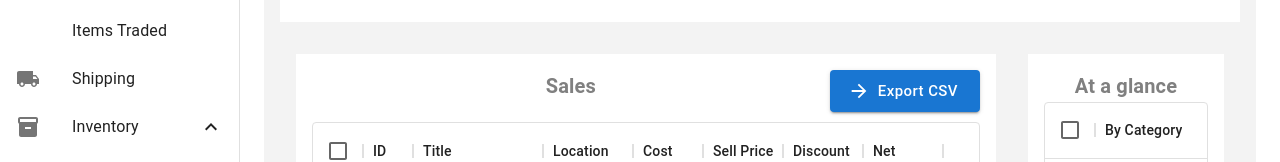
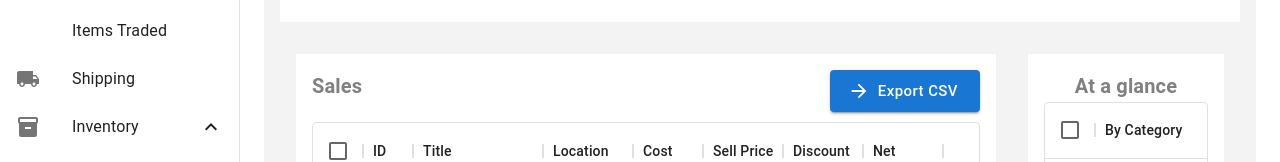
Before and after one commit to ginilo/cs160, a React (Create React App) app: page /Sales/ItemsSold in a window 1280 px wide. Shown: the part 306-468 px from the top of the page. Built offline with nearby package versions, Linux system fonts and the light colour scheme; the HTML template or start-up script is replaced by a standard one.

Commit message:
Changed spacing of the header of the Sales table in the Items Sold page.

```diff
--- a/src/components/ItemsSold.js
+++ b/src/components/ItemsSold.js
@@ -90,17 +90,20 @@ function ItemsSold() {
                 >
                     <Box
                         component="div"
-                        sx={{flexGrow: 1, display: "flex"}}
                     >
+                        <Stack direction="row" spacing={2}>
                             <Box
                                 component="div"
                                 sx={{flexGrow: 1}}
                             >
-                        <Typography style={{display: 'inline-block'}} variant="h6" fontWeight="bold" color="gray">Sales</Typography>
+                                <Stack direction="row" spacing={2}>
+                                <Typography style={{display: 'inline-block'}} variant="h6" fontWeight="bold" color="gray" sx={{marginLeft: '10px'}}>Sales</Typography>
+                                </Stack>
                             </Box>
                             <Button variant="contained" size="large" startIcon={<ArrowForwardIcon />} sx={{textTransform: "none"}}>
                                 Export CSV
                             </Button>
+                        </Stack>
                     </Box>
                     <Box
                         sx={{marginTop: '10px'}}
```
Lines whose indentation alone changed are shown as unchanged.
